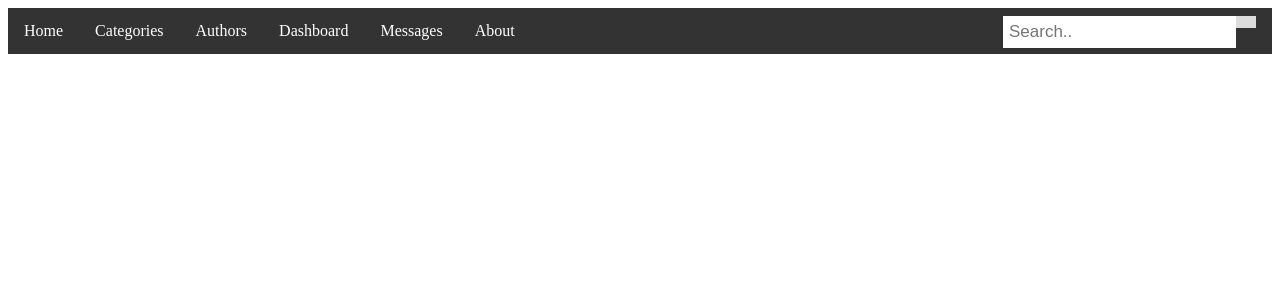
After one commit to RezdarNajeeb/ZanKurd, a PHP site: page /admin/messages.php in a window 1280 px wide. The commit adds this page. Shown: the top 300 px of the page. Run offline with PHP 8.4, Linux system fonts and the light colour scheme.

Commit message:
admin folder

```diff
--- /dev/null
+++ b/admin/admin_header.php
@@ -0,0 +1,42 @@
+<!DOCTYPE html>
+<html lang="en">
+<head>
+    <meta charset="UTF-8">
+    <meta name="viewport" content="width=device-width, initial-scale=1.0">
+    <title>Document</title>
+    <link rel="stylesheet" href="../css/header_style.css">
+</head>
+<body>
+    <header>
+    <nav>
+    <ul>
+        <li><a href="home.php">Home</a></li>
+        <li class="dropdown">
+            <a href="javascript:void(0)" class="dropbtn">Categories</a>
+            <div class="dropdown-content">
+                <a href="#">Category 1</a>
+                <a href="#">Category 2</a>
+                <a href="#">Category 3</a>
+            </div>
+        </li>
+        <li class="search-container">
+            <form action="">
+                <input type="text" placeholder="Search.." name="search">
+                <button type="submit">
+                    <i class="fa fa-search"></i> <!-- This is the search icon -->
+                </button>
+            </form>
+        </li>
+        <li><a href="authors.php">Authors</a></li>
+        <li><a href="dashboard.php">Dashboard</a></li>
+        <li><a href="messages.php">Messages</a></li>
+        <li><a href="about.php">About</a></li>
+
+
+
+
+    </ul>
+</nav>
+    </header>
+</body>
+</html>
--- /dev/null
+++ b/admin/dashboard.php
@@ -0,0 +1,2 @@
+<?php
+include 'admin_header.php';
--- /dev/null
+++ b/admin/messages.php
@@ -0,0 +1,2 @@
+<?php
+include 'admin_header.php';
--- /dev/null
+++ b/css/header_style.css
@@ -0,0 +1,90 @@
+ul {
+    list-style-type: none;
+    margin: 0;
+    padding: 0;
+    overflow: hidden;
+    background-color: #333;
+}
+
+li {
+    float: left;
+}
+
+li a {
+    display: block;
+    color: white;
+    text-align: center;
+    padding: 14px 16px;
+    text-decoration: none;
+}
+
+li a:hover {
+    background-color: #111;
+}
+.dropdown {
+    float: left;
+    overflow: hidden;
+}
+
+.dropdown .dropbtn {
+    font-size: 16px;
+    border: none;
+    outline: none;
+    color: white;
+    padding: 14px 16px;
+    background-color: inherit;
+    font-family: inherit;
+    margin: 0;
+}
+
+.dropdown-content {
+    display: none;
+    position: absolute;
+    background-color: #f9f9f9;
+    min-width: 160px;
+    box-shadow: 0px 8px 16px 0px rgba(0,0,0,0.2);
+    z-index: 1;
+}
+
+.dropdown-content a {
+    float: none;
+    color: black;
+    padding: 12px 16px;
+    text-decoration: none;
+    display: block;
+    text-align: left;
+}
+
+.dropdown-content a:hover {
+    background-color: #ddd;
+}
+
+.dropdown:hover .dropdown-content {
+    display: block;
+}
+
+.search-container {
+    float: right;
+}
+
+.search-container input[type=text] {
+    padding: 6px;
+    margin-top: 8px;
+    font-size: 17px;
+    border: none;
+}
+
+.search-container button {
+    float: right;
+    padding: 6px 10px;
+    margin-top: 8px;
+    margin-right: 16px;
+    background: #ddd;
+    font-size: 17px;
+    border: none;
+    cursor: pointer;
+}
+
+.search-container button:hover {
+    background: #ccc;
+}
```
Also changed, not shown: header.php (+15 -95 lines), admin/add_book.php (added).
